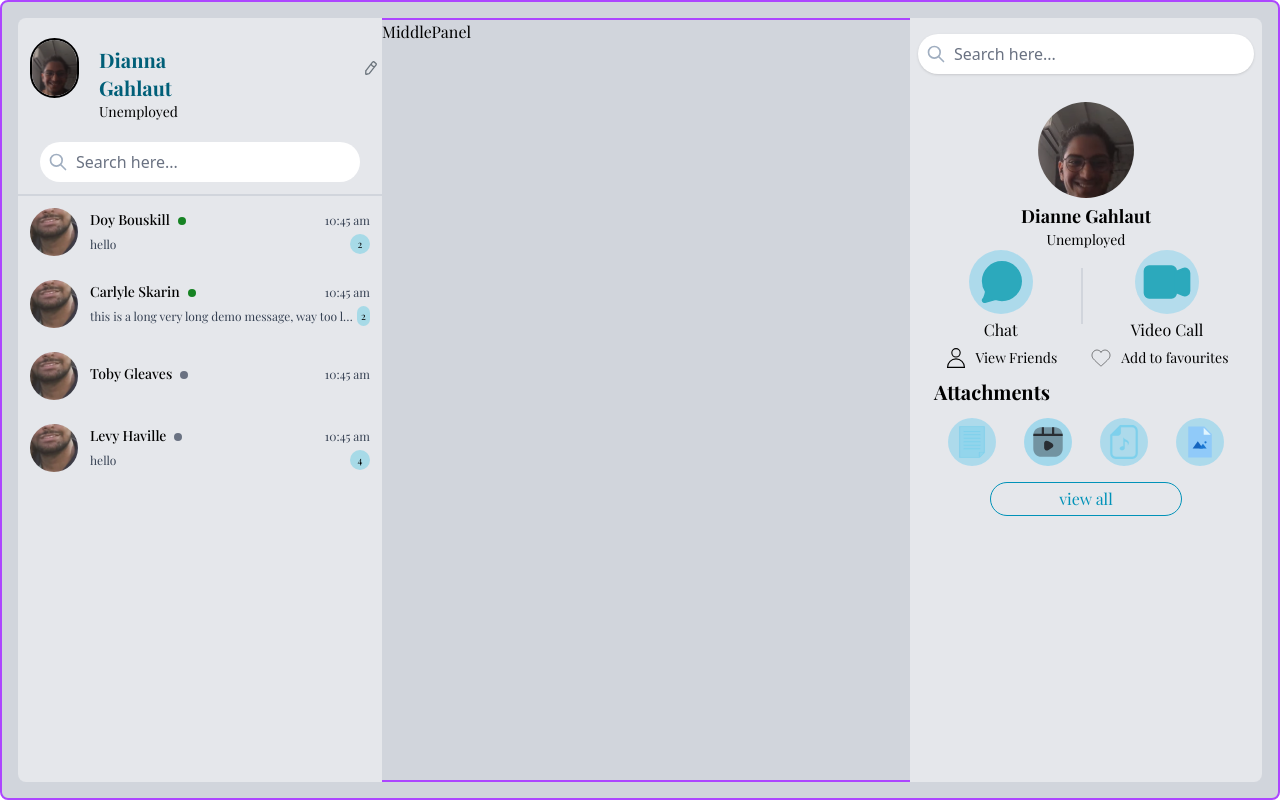
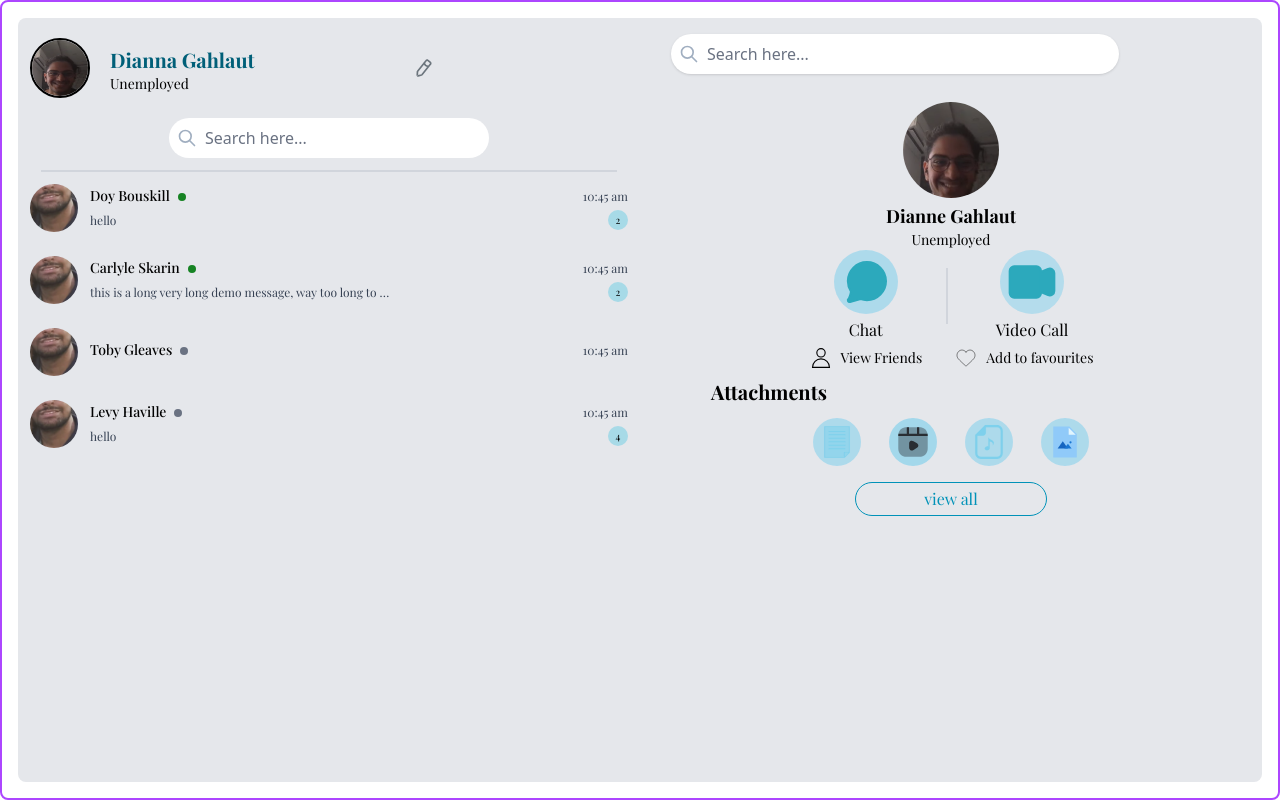
Before and after one commit to SimarSingh1910/chat-app, a React (Vite) app in the folder client/: page / in a window 1280 px wide. Built offline with nearby package versions, Linux system fonts and the light colour scheme; a web font is replaced by a local one.

Commit message:
middlePanel header

```diff
--- a/client/src/Components/Home/MiddlePanel.jsx
+++ b/client/src/Components/Home/MiddlePanel.jsx
@@ -1,8 +1,13 @@
 import React from 'react'
+import PersonInfo from './middle/personInfo'
 
-const MiddlePanel = () => {
+
+const MiddlePanel = ({ selectedUser }) => {
+    console.log(selectedUser)
     return (
-        <div>MiddlePanel</div>
+        <div>
+            <PersonInfo selectedUser={selectedUser}/>
+        </div>
     )
 }
 
--- a/client/src/Components/Home/left/ContactCards.jsx
+++ b/client/src/Components/Home/left/ContactCards.jsx
@@ -1,19 +1,18 @@
-import React, { useState } from 'react';
+import React from 'react';
 import { userDummyData } from '../../../assets/userDummyData';
 import avatar from '../../../assets/avatar.svg';
 import demoDP1 from '../../../assets/demo-DP-NPC.jpg';
 
-const ContactCards = ({ selectedUser, setSelectedUser }) => {
-    const [userChat, setUserChat] = useState(null);
-
+const ContactCards = ({ selectedUser, setSelectedUser}) => {
     return (
         <div className="flex flex-col">
             {userDummyData.map((user) => (
                 <div
                     key={user._id}
-                    onClick={() => setUserChat(user)}
+                    onClick={() => setSelectedUser(user)}
                     className={`relative flex items-center p-2 rounded cursor-pointer transition-colors duration-150 mx-1 my-1
-                    ${userChat?._id === user._id ? 'bg-[#282142]/35' : 'hover:bg-[#b5bdbf]'}`}
+                    ${selectedUser?._id === user._id ? 'bg-[#282142]/35' : 'hover:bg-[#b5bdbf]'}`}
+
                 >
                     {/* Avatar */}
                     <img
@@ -21,7 +20,6 @@ const ContactCards = ({ selectedUser, setSelectedUser }) => {
                         alt="display-pic"
                         className="w-12 h-12 rounded-full object-cover"
                     />
-
                     {/* Main Content */}
                     <div className="flex-1 min-w-0 ml-3">
                         <div className="flex items-center justify-between">
--- a/client/src/Components/Home/middle/PersonInfo.jsx
+++ b/client/src/Components/Home/middle/PersonInfo.jsx
@@ -1,13 +1,21 @@
 import React from 'react';
 import demoDP from '../../../assets/demo-DP-Raju-Rastogi.jpg';
+import search from '../../../assets/search-svgrepo-com.svg'
+import phone from '../../../assets/phone-svgrepo-com.svg'
 
-const PersonInfo = ({ user }) => {
-  if (!user) return <div>Select a user</div>;
+const PersonInfo = ({ selectedUser }) => {
+  console.log(selectedUser)
+  console.log(selectedUser.first_name)
   return (
     <div>
-      <div className='w-full border h-17 mt-2 p-2 flex'>
-        <img src={user.img || demoDP} alt="dp" className='relative rounded-full w-15 h-15 object-cover'/>
-        <p>{`${user.first_name} ${user.last_name}`}</p>
+      <div className='flex items-center gap-3 py-3 mx-4 border-b-2 border-stone-200'>
+        <img src={demoDP} alt="display pic" className='w-15 rounded-full object-cover h-15'/>
+        <p>{`${selectedUser.first_name} ${selectedUser.last_name}`}</p>
+        <span className='rounded-full w-3 h-3 bg-green-600'></span>
+        <div className='flex items-center ml-70 gap-3'>
+          <img src={search} alt="" className='relative w-9 h-9'/>
+          <img src={phone} alt="" className='relative w-9 h-9'/>
+        </div>
       </div>
     </div>
   );
--- a/client/src/pages/HomePage.jsx
+++ b/client/src/pages/HomePage.jsx
@@ -4,17 +4,24 @@ import MiddlePanel from '../Components/Home/MiddlePanel'
 import RightPanel from '../Components/Home/RightPanel'
 
 const HomePage = () => {
-    const [selectedUser, setSelectedUser] = useState(false);
+    const [selectedUser, setSelectedUser] = useState(null);
     return (
         <div className="h-screen">
-            <div className={`grid border-purple-500 border-2 h-full p-4 rounded-lg bg-gray-300 ${selectedUser ? 'grid-cols-2' : 'grid-cols-[1fr_1.5fr_1fr]'}`}>
+            <div className={`grid border-purple-500 border-2 h-full p-4 rounded-lg  ${selectedUser ? 'grid-cols-[1fr_1.5fr_1fr]' : 'grid-cols-2'}`}>
                 <div className="box-border bg-gray-200 h-full rounded-l-lg">
                     <LeftPanel selectedUser={selectedUser} setSelectedUser={setSelectedUser}/>
                 </div>
-                <div className="border-purple-500 border-2 border-r-0 border-l-0 box-border h-full">
-                    <MiddlePanel />
-                </div>
-                {!selectedUser && (
+                {selectedUser ? (
+                    <>
+                        <div className="border-purple-500 bg-gray-300 border-2 border-r-0 border-l-0 box-border h-full">
+                            <MiddlePanel selectedUser={selectedUser}/>
+                        </div>
+                        <div className="box-border bg-gray-200 h-full rounded-r-lg">
+                            <RightPanel />
+                        </div>
+                        {console.log(selectedUser)}
+                    </>
+                ) : (
                     <div className="box-border bg-gray-200 h-full rounded-r-lg">
                         <RightPanel />
                     </div>
```
Also changed, not shown: client/src/assets/phone-svgrepo-com.svg (added).
